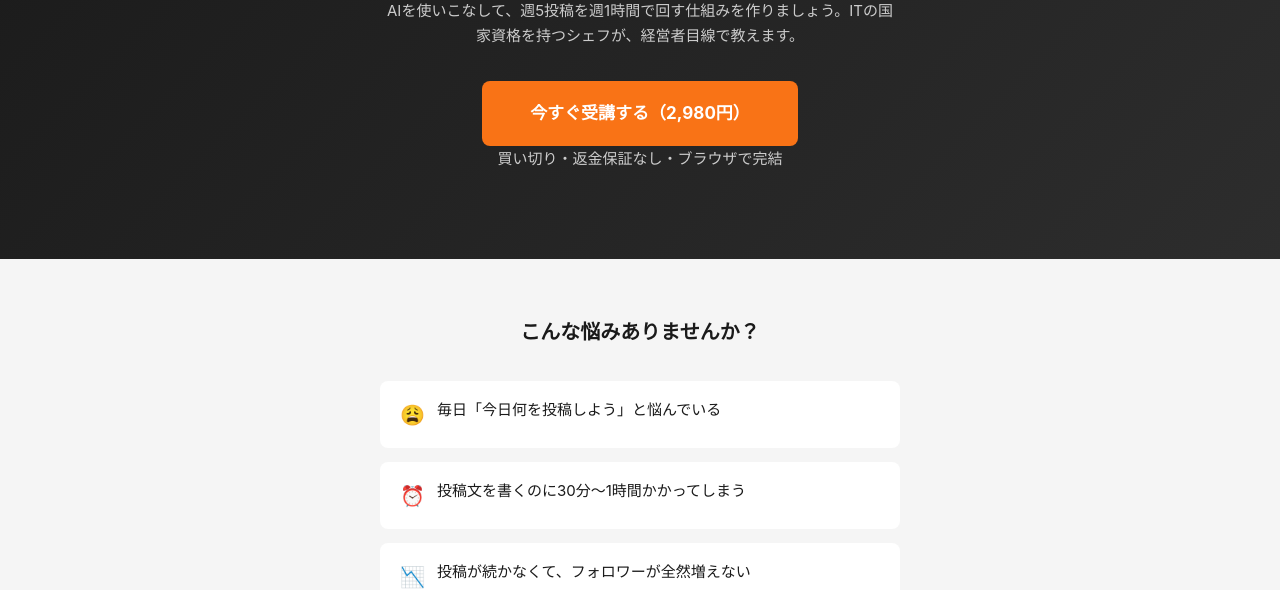
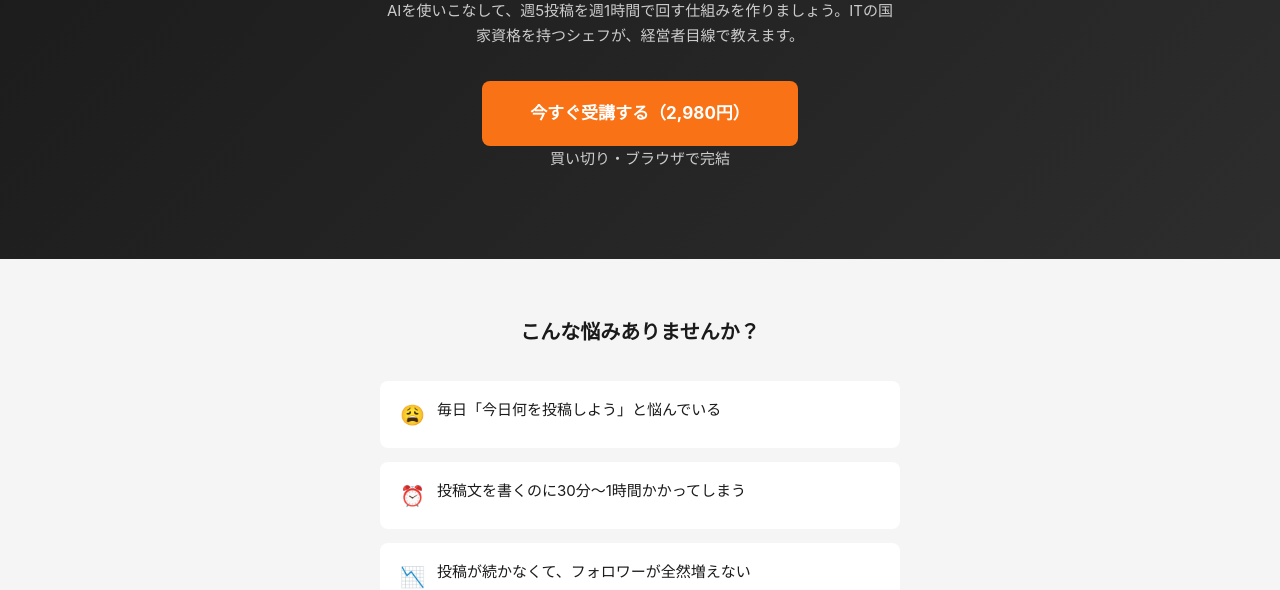
Before and after one commit to shinozaki-web/instagram-course, a plain HTML site: page lp/index.html in a window 1280 px wide. Shown: the part 221-811 px from the top of the page. Drawn offline with Linux system fonts and the light colour scheme.

Commit message:
remove refund note

```diff
--- a/lp/index.html
+++ b/lp/index.html
@@ -470,7 +470,7 @@
     <h1>SNS集客、<span>毎日悩んでいませんか？</span><br>Claudeを使えば投稿文が<span>5分</span>で完成します</h1>
     <p>AIを使いこなして、週5投稿を週1時間で回す仕組みを作りましょう。ITの国家資格を持つシェフが、経営者目線で教えます。</p>
     <a href="https://buy.stripe.com/dRmfZi3sqdye3g2bejgA800" class="cta-btn">今すぐ受講する（2,980円）</a>
-    <p class="price-note">買い切り・返金保証なし・ブラウザで完結</p>
+    <p class="price-note">買い切り・ブラウザで完結</p>
   </div>
 </section>
 
```
